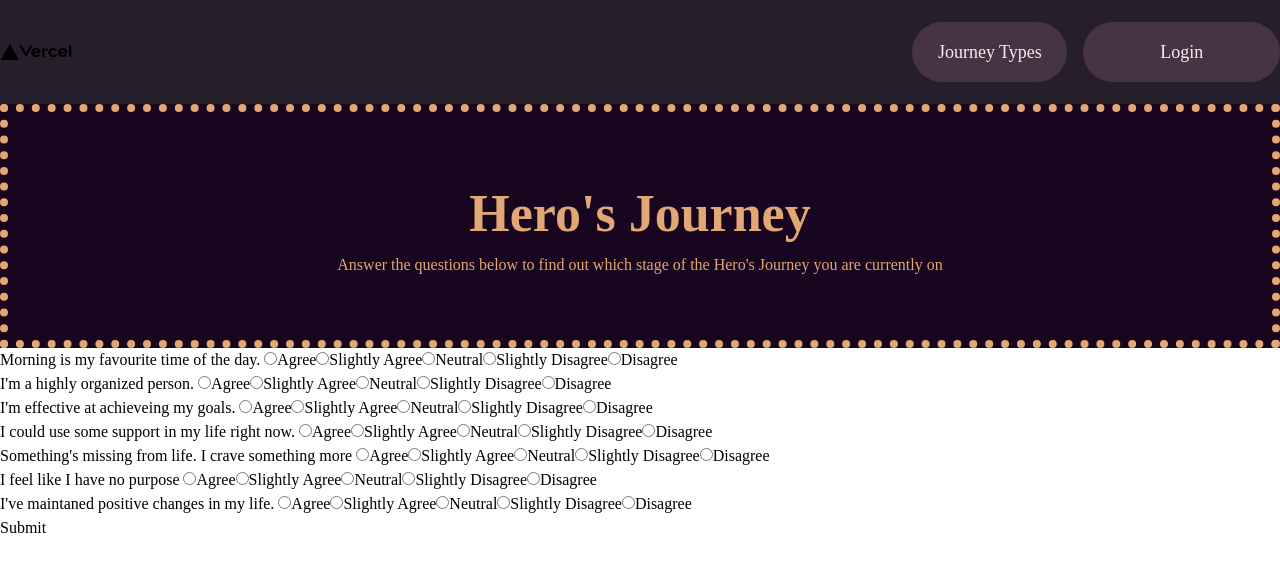
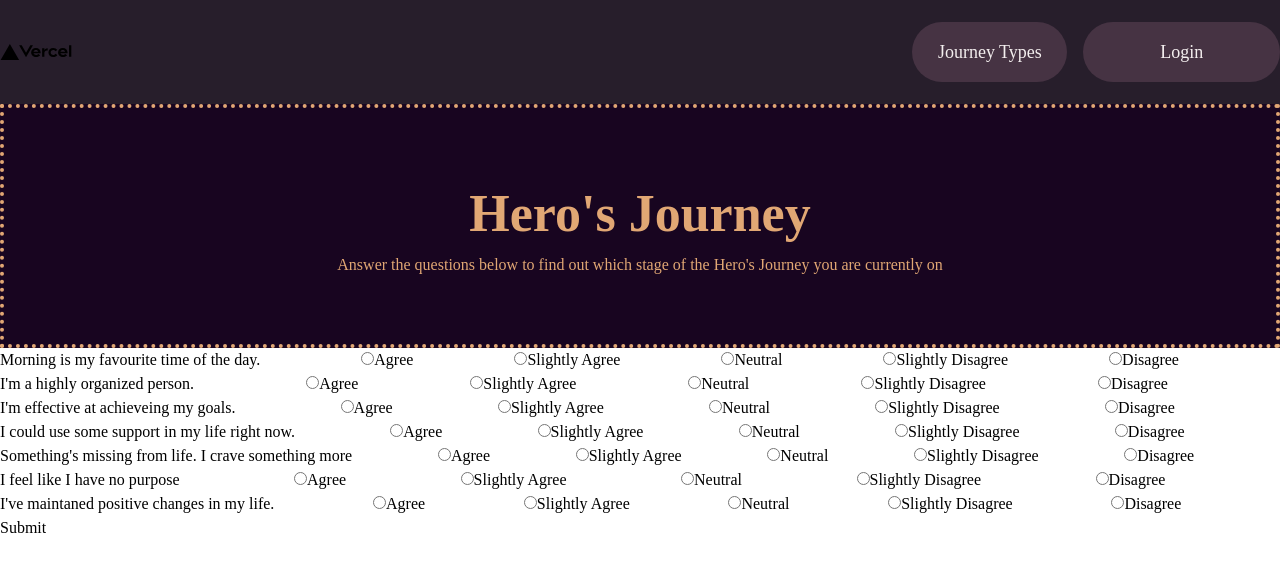
Before and after one commit to srai98i/personality-quiz, a Next.js app in the folder quiz-app/: page / in a window 1280 px wide. Shown: the top 572 px of the page. Built offline with nearby package versions, Linux system fonts and the light colour scheme; a web font is replaced by a local one.

Commit message:
style: work on spacing in question component

```diff
--- a/quiz-app/components/Question/Question.jsx
+++ b/quiz-app/components/Question/Question.jsx
@@ -2,12 +2,12 @@ import AnswerButtons from "../AnswerButtons";
 
 export default function Question({ question, onChange }) {
   return (
-    <>
-      <label htmlFor={question}>
+    <section className="flex space-x-4 justify-between ">
+      <label className="flex justify-self-start"htmlFor={question}>
         {question} {"\n"}
       </label>
-      <AnswerButtons question={question} onChange={onChange} />
+      <AnswerButtons className="flex justify-self-end"question={question} onChange={onChange} />
       <p></p> {/*for spacing*/}
-    </>
+    </section>
   );
 }
--- a/quiz-app/pages/index.js
+++ b/quiz-app/pages/index.js
@@ -15,9 +15,9 @@ export default function Home() {
         <link rel="icon" href="/favicon.ico" />
       </Head>
       <NavBar />
-      <section className="flex flex-col w-full h-[30.5%] justify-center align-center content-center border-dotted bg-[#180520] box-border border-8 border-[#E1A774]">
+      <section className="flex flex-col w-full h-[30.5%]  justify-center  align-center content-center border-dotted bg-[#180520] box-border border-[0.25rem] border-[#E1A774]">
       <h1 className="self-center text-[6.5vh] font-bold text-[#E1A774]"> Hero's Journey</h1>
-      <h3 className="self-center text-[#E1A774]">Answer the questions below to find out which stage of the Hero's Journey you are currently on</h3>
+      <h3 className="self-center text-center text-[#E1A774]">Answer the questions below to find out which stage of the Hero's Journey you are currently on</h3>
       </section>
 
       <Quiz />
```
